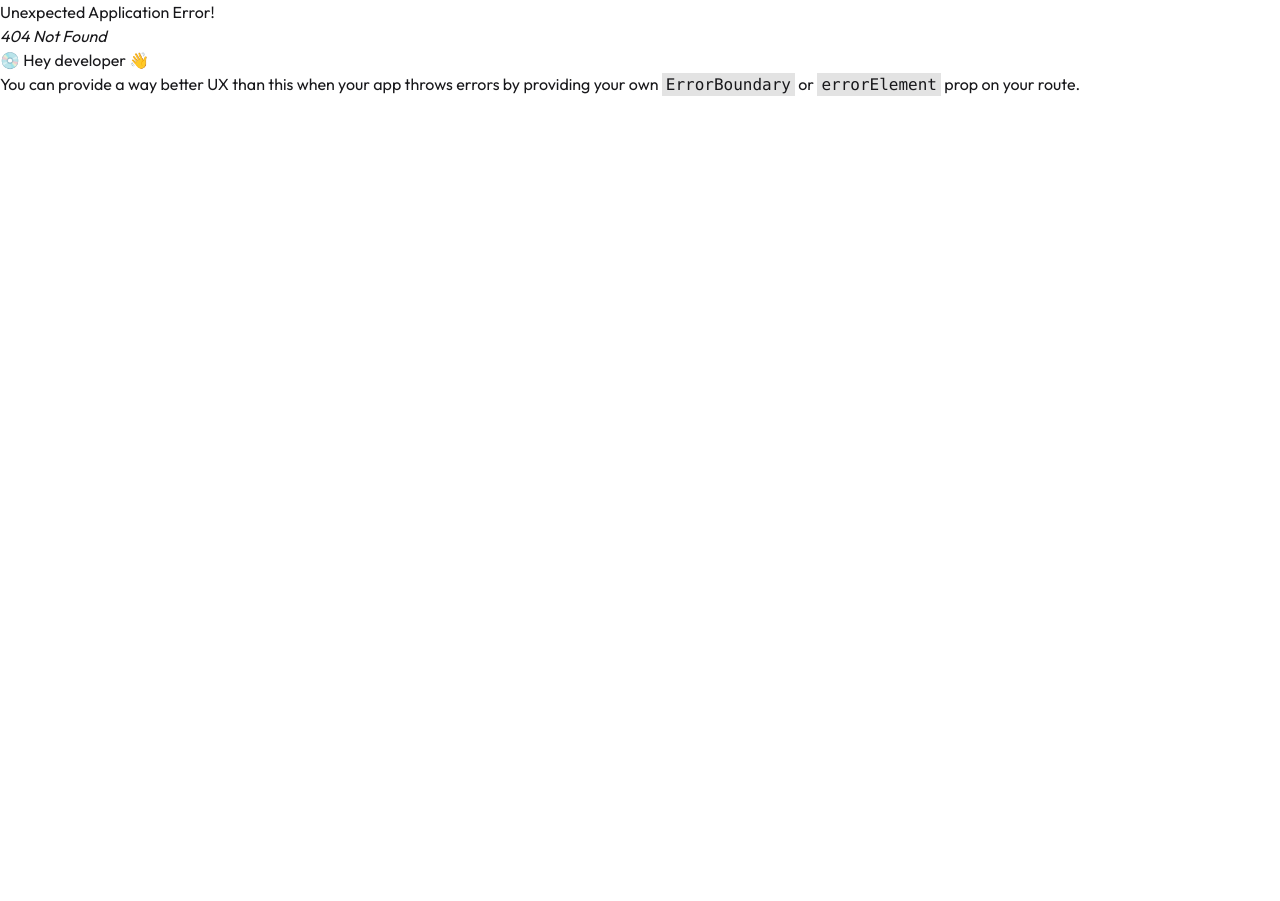
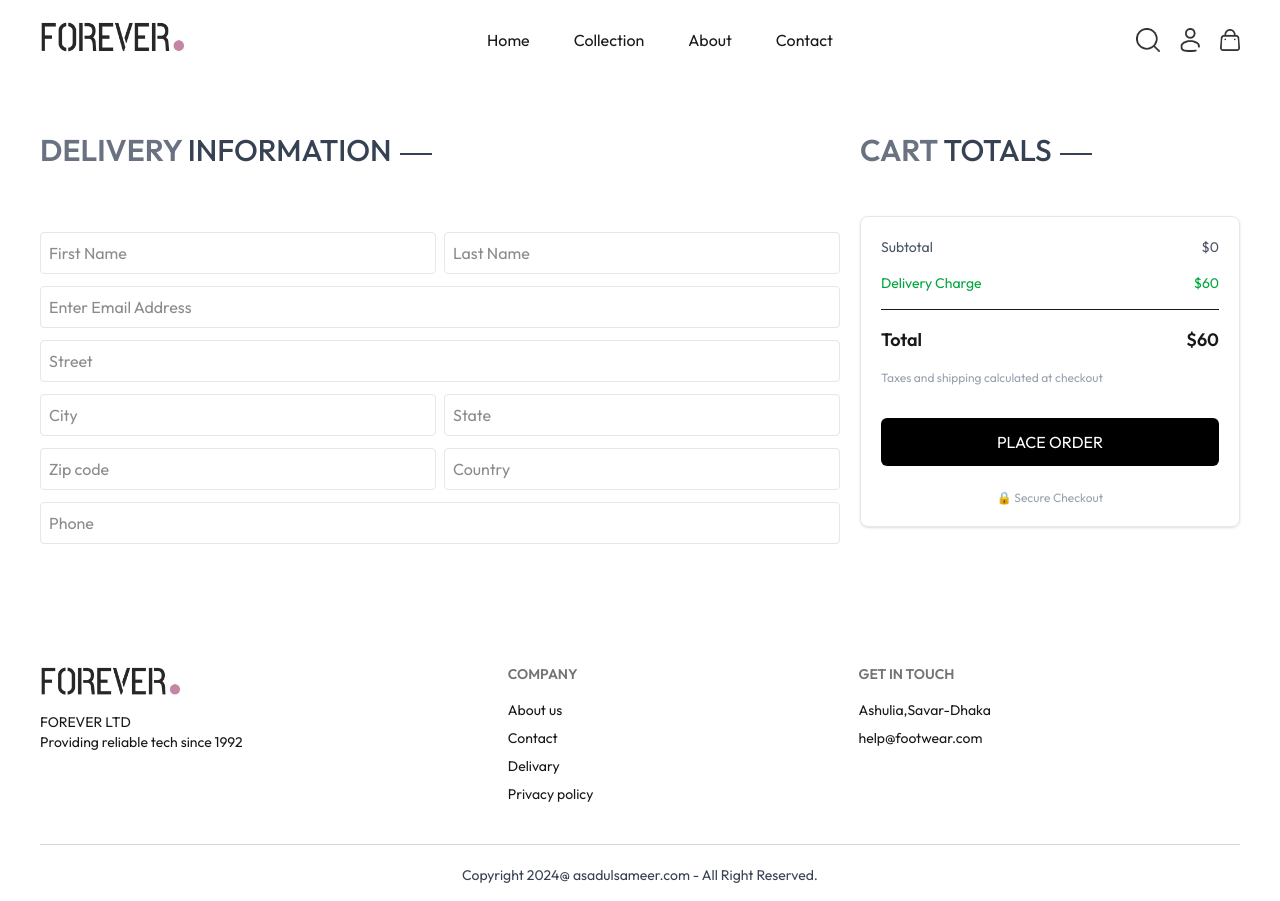
Before and after one commit to asadulsameerbd/EcommerceMERN-003, a React (Vite) app: page /place-order in a window 1280 px wide. Before the commit this address had no page. Before the commit the page ends 800 px from the top, so only its background shows below. Built offline with nearby package versions, Linux system fonts and the light colour scheme.

Commit message:
add checkout page + more

```diff
--- a/src/Components/Title.jsx
+++ b/src/Components/Title.jsx
@@ -2,7 +2,7 @@ import React from "react";
 
 const Title = ({ text1, text2 }) => {
   return (
-    <div className="inline-flex gap-2 items-center mb-3 py-3">
+    <div className="inline-flex gap-2 items-center mb-3 py-3 px-3 md:px-0">
       <p className="text-gray-500 text-xl font-semibold md:text-3xl font-secondary">
         {text1} <span className="text-gray-700 md:font-medium ">{text2}</span>
       </p>
--- a/src/Pages/Cart.jsx
+++ b/src/Pages/Cart.jsx
@@ -1,20 +1,31 @@
 import React, { useContext } from "react";
 import { SellerContext } from "../Context/SellerContext";
 import Title from "../Components/Title";
+import { MdDeleteForever } from "react-icons/md";
+import { useNavigate } from "react-router";
 
 const Cart = () => {
-  const { cartItem, currency, decreaseQty, increaseQTY } =
-    useContext(SellerContext);
-  console.log(cartItem);
+  const {
+    cartItem,
+    calculateTotals,
+    currency,
+    removeItem,
+    decreaseQty,
+    increaseQTY,
+  } = useContext(SellerContext);
+  const navigate = useNavigate();
+
+  const { totals, subtotal, delivary_fee } = calculateTotals(cartItem);
 
   if (!cartItem || cartItem.length === 0) {
     return (
-      <div className="h-100">
+      <div className="h-100 px-3 md:px-0">
         <Title text1={"YOUR"} text2={"CART"} />
         <div className="p-4 text-center text-2xl ">Cart Item is Empty</div>
       </div>
     );
   }
+
   return (
     <div className="px-3">
       <div className="py-5 ">
@@ -22,6 +33,7 @@ const Cart = () => {
       </div>
 
       {/* cart item */}
+      <div>
         {cartItem.map((item, i) => (
           <div
             key={i}
@@ -50,7 +62,9 @@ const Cart = () => {
               </div>
             </div>
 
-          {/* quantity */}
+            {/* quantity & delete */}
+            <div className="flex md:flex-col items-end gap-5 justify-center">
+              {/* quantity  */}
               <div className="flex items-center gap-2 mt-2">
                 <button
                   onClick={() => decreaseQty(item.id)}
@@ -68,8 +82,68 @@ const Cart = () => {
                   +
                 </button>
               </div>
+
+              <button
+                onClick={() => removeItem(item.id)}
+                className="flex items-center justify-center"
+              >
+                <MdDeleteForever size={30} />
+              </button>
+            </div>
           </div>
         ))}
+      </div>
+
+      {/* price calculated */}
+      <div className="md:flex md:justify-between md:items-start">
+        {/* Cart Items */}
+        <div className="md:w-2/3">
+          {cartItem.map((item, i) => (
+            <div
+              key={i}
+              className="flex flex-col md:flex-row justify-between items-center  py-3"
+            >
+              {/* item details */}
+            </div>
+          ))}
+        </div>
+
+        {/* Cart Totals */}
+        <div className="md:w-1/3 md:ml-5 mt-5 md:mt-0">
+          <Title text1={"CART"} text2={"TOTALS"} />
+          <div className="mt-5 space-y-2 border border-gray-300 p-4 rounded-lg shadow-md">
+            <div className="flex justify-between">
+              <span>Subtotal:</span>
+              <span>
+                {currency}
+                {subtotal}
+              </span>
+            </div>
+            <div className="flex justify-between">
+              <span>Delivery Fee:</span>
+              <span>
+                {currency}
+                {delivary_fee}
+              </span>
+            </div>
+            <div className="flex justify-between font-bold text-lg border-t pt-2 mt-2">
+              <span>Total:</span>
+              <span>
+                {currency}
+                {totals}
+              </span>
+            </div>
+            <div className="flex justify-end pt-5">
+              <button
+                onClick={() => navigate("/place-order")}
+                className="bg-black btn btn-soft text-white "
+              >
+                Proceed To Checkout
+              </button>
+            </div>
+          </div>
+        </div>
+      </div>
     </div>
   );
 };
--- /dev/null
+++ b/src/Pages/PlaceOrder.jsx
@@ -0,0 +1,144 @@
+import React, { useContext } from "react";
+import Title from "../Components/Title";
+import { SellerContext } from "../Context/SellerContext";
+
+const PlaceOrder = () => {
+  const { calculateTotals, cartItem, currency } = useContext(SellerContext);
+  const { delivary_fee, subtotal, totals } = calculateTotals(cartItem);
+
+  return (
+    <div className="flex flex-col md:flex-row justify-between md:gap-5 px-3 md:px-0">
+      {/* left side */}
+      <div className="w-full md:w-2/3 pt-3   md:py-10">
+        <Title text1={"DELIVERY"} text2={"INFORMATION"} />
+
+        <form action="" className="py-10 space-y-3">
+          {/* First & Last Name */}
+          <div className="flex flex-col sm:flex-row gap-2">
+            <input
+              type="text"
+              className="w-full p-2 outline-none border border-gray-200 rounded"
+              placeholder="First Name"
+            />
+            <input
+              type="text"
+              className="w-full p-2 outline-none border border-gray-200 rounded"
+              placeholder="Last Name"
+            />
+          </div>
+
+          {/* Email */}
+          <input
+            type="email"
+            className="w-full p-2 outline-none border border-gray-200 rounded"
+            placeholder="Enter Email Address"
+          />
+
+          {/* Street */}
+          <input
+            type="text"
+            className="w-full p-2 outline-none border border-gray-200 rounded"
+            placeholder="Street"
+          />
+
+          {/* City & State */}
+          <div className="flex flex-col sm:flex-row gap-2">
+            <input
+              type="text"
+              className="w-full p-2 outline-none border border-gray-200 rounded"
+              placeholder="City"
+            />
+            <input
+              type="text"
+              className="w-full p-2 outline-none border border-gray-200 rounded"
+              placeholder="State"
+            />
+          </div>
+
+          {/* Zip code & Country */}
+          <div className="flex flex-col sm:flex-row gap-2">
+            <input
+              type="text"
+              className="w-full p-2 outline-none border border-gray-200 rounded"
+              placeholder="Zip code"
+            />
+            <input
+              type="text"
+              className="w-full p-2 outline-none border border-gray-200 rounded"
+              placeholder="Country"
+            />
+          </div>
+
+          {/* Phone */}
+          <input
+            type="number"
+            className="w-full p-2 outline-none border border-gray-200 rounded"
+            placeholder="Phone"
+          />
+        </form>
+      </div>
+
+      {/* right side / Cart totals */}
+      <div className="w-full md:flex-1 lg:w-[35%] pb-10 md:pb-0 md:py-10">
+        <Title text1={"CART"} text2={"TOTALS"} />
+
+        <div className="mt-6 border border-gray-200 rounded-lg p-5 space-y-4 shadow-sm">
+          {/* Subtotal */}
+          <div className="flex justify-between text-sm text-gray-600">
+            <span>Subtotal</span>
+            <span>
+              {currency}
+              {subtotal}
+            </span>
+          </div>
+
+          {/* Delivery */}
+          <div className="flex justify-between text-sm text-green-600">
+            <span>Delivery Charge</span>
+            <span>
+              {currency}
+              {delivary_fee}
+            </span>
+          </div>
+
+          {/* Discount
+          <div className="flex justify-between text-sm text-green-600">
+            <span>Discount</span>
+            <span>{currency} $20.00</span>
+          </div> */}
+
+          <hr />
+
+          {/* Total */}
+          <div className="flex justify-between text-lg font-semibold">
+            <span>Total</span>
+            <span>
+              {currency}
+              {totals}
+            </span>
+          </div>
+
+          {/* Payment Note */}
+          <p className="text-xs text-gray-400">
+            Taxes and shipping calculated at checkout
+          </p>
+
+          {/* Place Order Button */}
+          <button
+            type="submit"
+            className="w-full mt-4 bg-black text-white py-3 rounded-md hover:bg-gray-800 transition"
+          >
+            PLACE ORDER
+          </button>
+
+          {/* Secure Checkout */}
+          <p className="text-center text-xs text-gray-400 mt-2">
+            🔒 Secure Checkout
+          </p>
+        </div>
+      </div>
+    </div>
+  );
+};
+
+export default PlaceOrder;
--- a/src/Pages/ProductDetails.jsx
+++ b/src/Pages/ProductDetails.jsx
@@ -1,5 +1,5 @@
 import React, { useContext, useEffect, useState } from "react";
-import { useParams } from "react-router";
+import { Link, useParams } from "react-router";
 import { SellerContext } from "../Context/SellerContext";
 import RelatedProducts from "../Components/RelatedProducts";
 import Swal from "sweetalert2";
@@ -104,9 +104,12 @@ const ProductDetails = () => {
             >
               Add to Cart
             </button>
-            <button className=" text-black  bg-white p-4 btn btn-soft ">
+            <Link
+              to="/place-order"
+              className=" text-black  bg-white p-4 btn btn-soft "
+            >
               Buy Now
-            </button>
+            </Link>
           </div>
 
           {/* divider */}
--- a/src/Provider/SellerProvider.jsx
+++ b/src/Provider/SellerProvider.jsx
@@ -9,26 +9,32 @@ const SellerProvider = (props) => {
 
   // add to cart
   const addToCart = (product) => {
-    const exists = cartItem.find((item) => item.id === product.id);
+    setCartItem((prev) => {
+      const exists = prev.find(
+        (item) =>
+          item.id === product._id && item.selectedSize === product.selectedSize,
+      );
 
-    if (exists) {
-      setCartItem(
-        cartItem.map((item) =>
-          item.id === product.id ? { ...item, qty: item.qty + 1 } : item,
-        ),
-      );
-    } else {
-      setCartItem([
-        ...cartItem,
+      if (exists) {
+        return prev.map((item) =>
+          item.id === product._id && item.selectedSize === product.selectedSize
+            ? { ...item, qty: item.qty + 1 }
+            : item,
+        );
+      }
+
+      return [
+        ...prev,
         {
           ...product,
+          id: product._id,
           qty: 1,
           image: Array.isArray(product.image)
             ? product.image[0]
             : product.image,
         },
-      ]);
-    }
+      ];
+    });
   };
 
   // increase quantity
@@ -49,6 +55,28 @@ const SellerProvider = (props) => {
     );
   };
 
+  // delete cart
+
+  const removeItem = (id) => {
+    setCartItem((prev) => prev.filter((item) => item.id !== id));
+    return;
+  };
+
+  // calculated price
+
+  const calculateTotals = (cartItem) => {
+    const subtotal = cartItem.reduce(
+      (sum, item) => sum + item.price * item.qty,
+      0,
+    );
+    const totals = subtotal + delivery_fee;
+    return {
+      totals,
+      delivary_fee: delivery_fee,
+      subtotal,
+    };
+  };
+
   const value = {
     currency,
     delivery_fee,
@@ -57,6 +85,8 @@ const SellerProvider = (props) => {
     addToCart,
     increaseQTY,
     decreaseQty,
+    removeItem,
+    calculateTotals,
   };
 
   return (
--- a/src/Router/Routes.jsx
+++ b/src/Router/Routes.jsx
@@ -6,6 +6,7 @@ import About from "../Pages/About";
 import Contact from "../Pages/Contact";
 import ProductDetails from "../Pages/ProductDetails";
 import Cart from "../Pages/Cart";
+import PlaceOrder from "../Pages/PlaceOrder";
 
 export const router = createBrowserRouter([
   {
@@ -36,6 +37,10 @@ export const router = createBrowserRouter([
         path: "cart",
         Component: Cart,
       },
+      {
+        path: "place-order",
+        Component: PlaceOrder,
+      },
     ],
   },
 ]);
```
Lines whose indentation alone changed are shown as unchanged.
